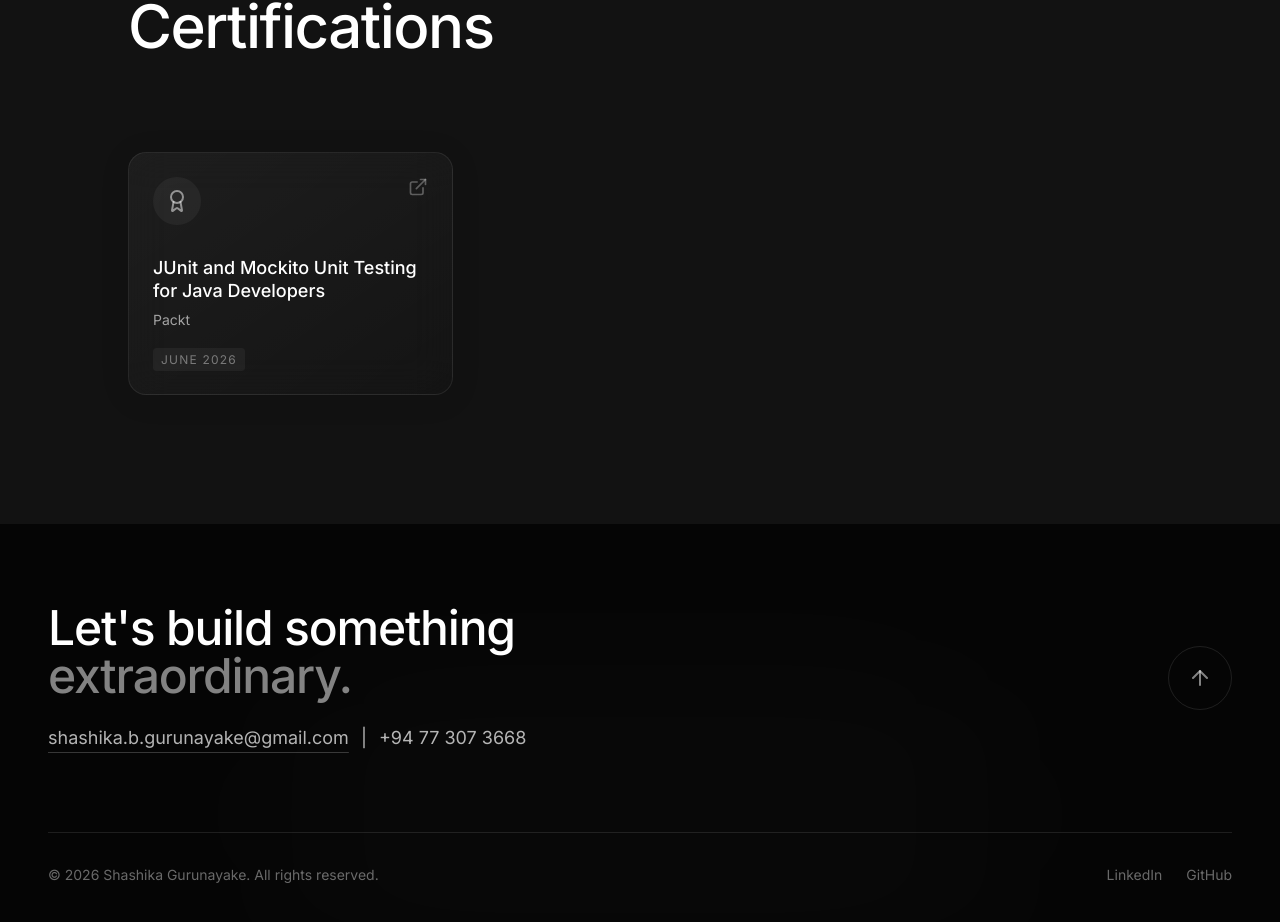
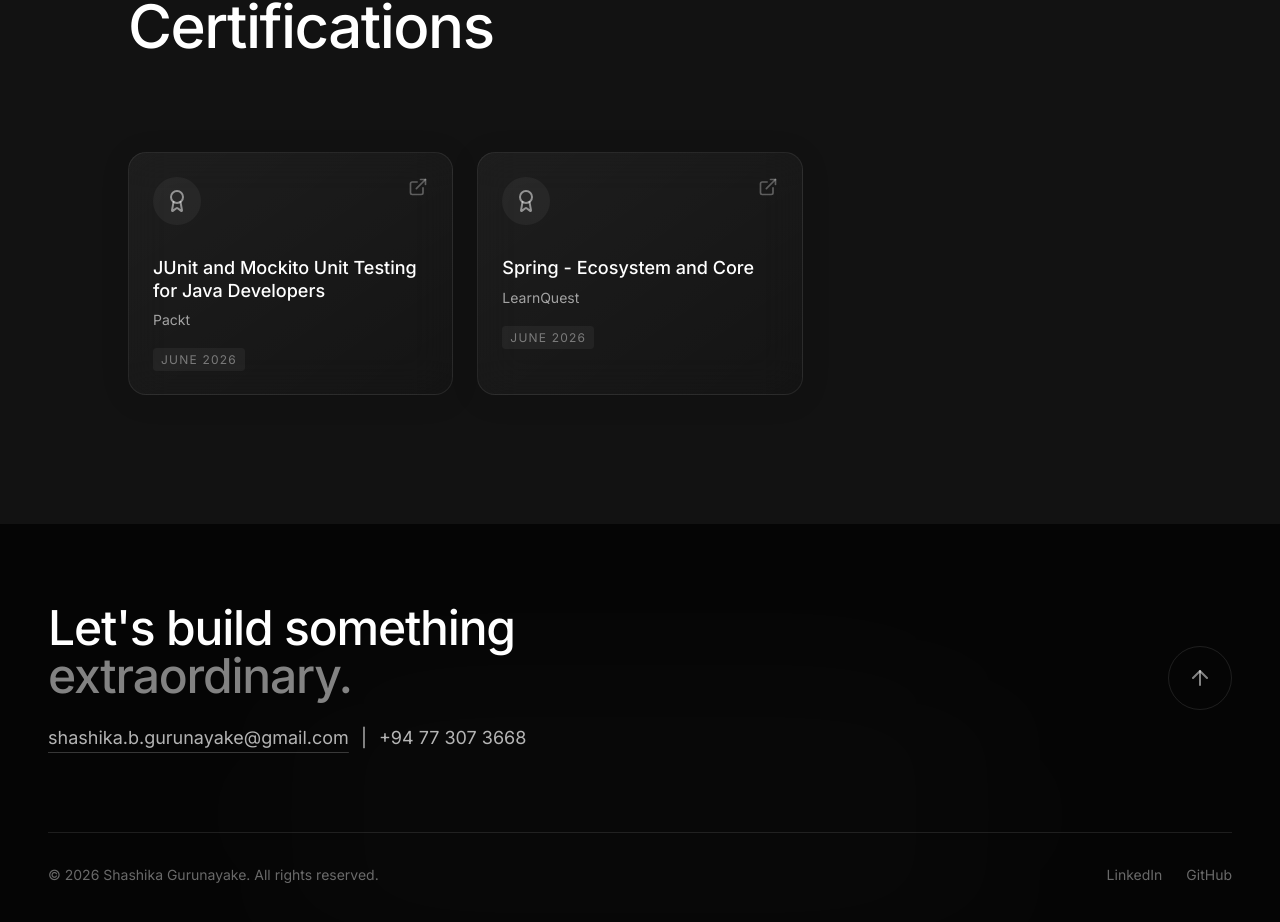
Before and after one commit to SHASHI4368/Portfolio, a Next.js app: page / in a window 1280 px wide. Shown: the part 9680-10602 px from the top of the page. Built offline with nearby package versions, Linux system fonts and the light colour scheme.

Commit message:
new certificate added

```diff
--- a/src/components/sections/Certificates.tsx
+++ b/src/components/sections/Certificates.tsx
@@ -10,7 +10,12 @@ const CERTIFICATES = [
     date: "June 2026",
     link: "https://coursera.org/share/728be6b83ebf624ece026846269930b5",
   },
-
+  {
+    name: "Spring - Ecosystem and Core",
+    institution: "LearnQuest",
+    date: "June 2026",
+    link: "https://coursera.org/share/bc8c2c2e076f4ca5dad4ee9ada559df2",
+  },
 ];
 
 export function Certificates() {
```
